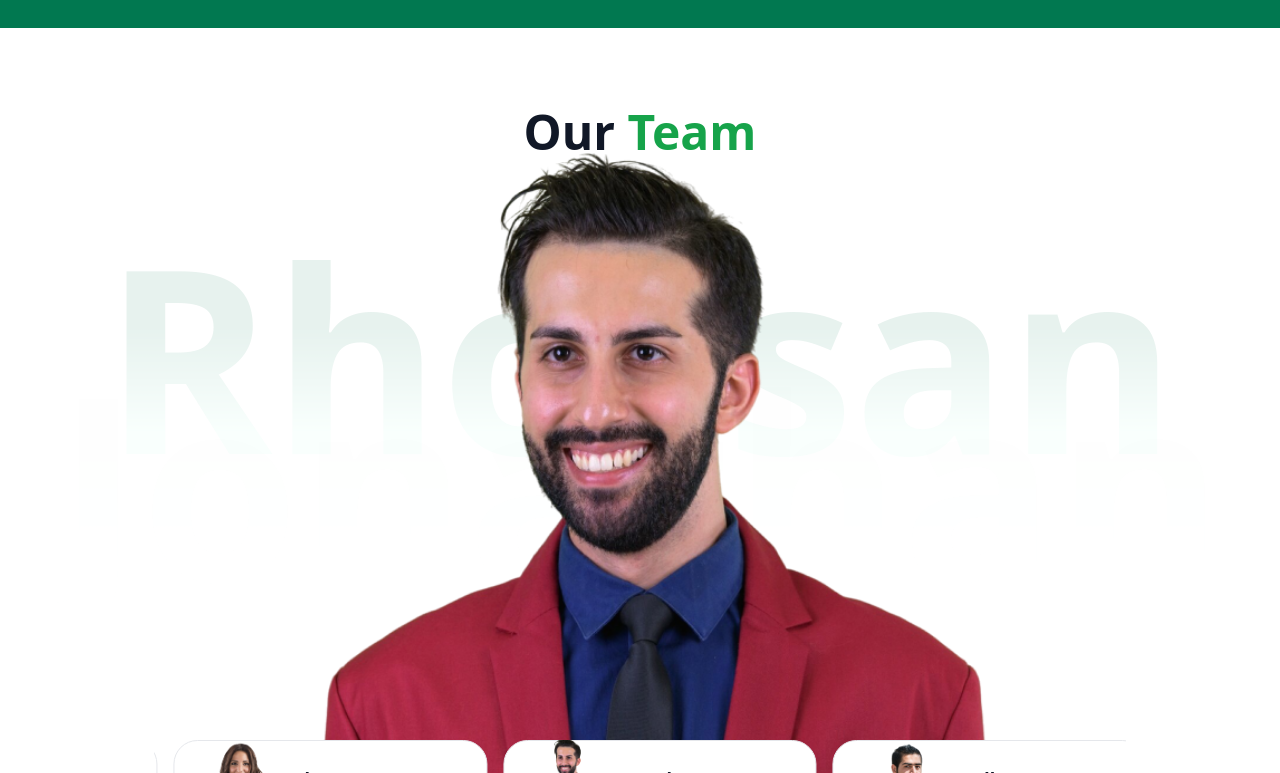
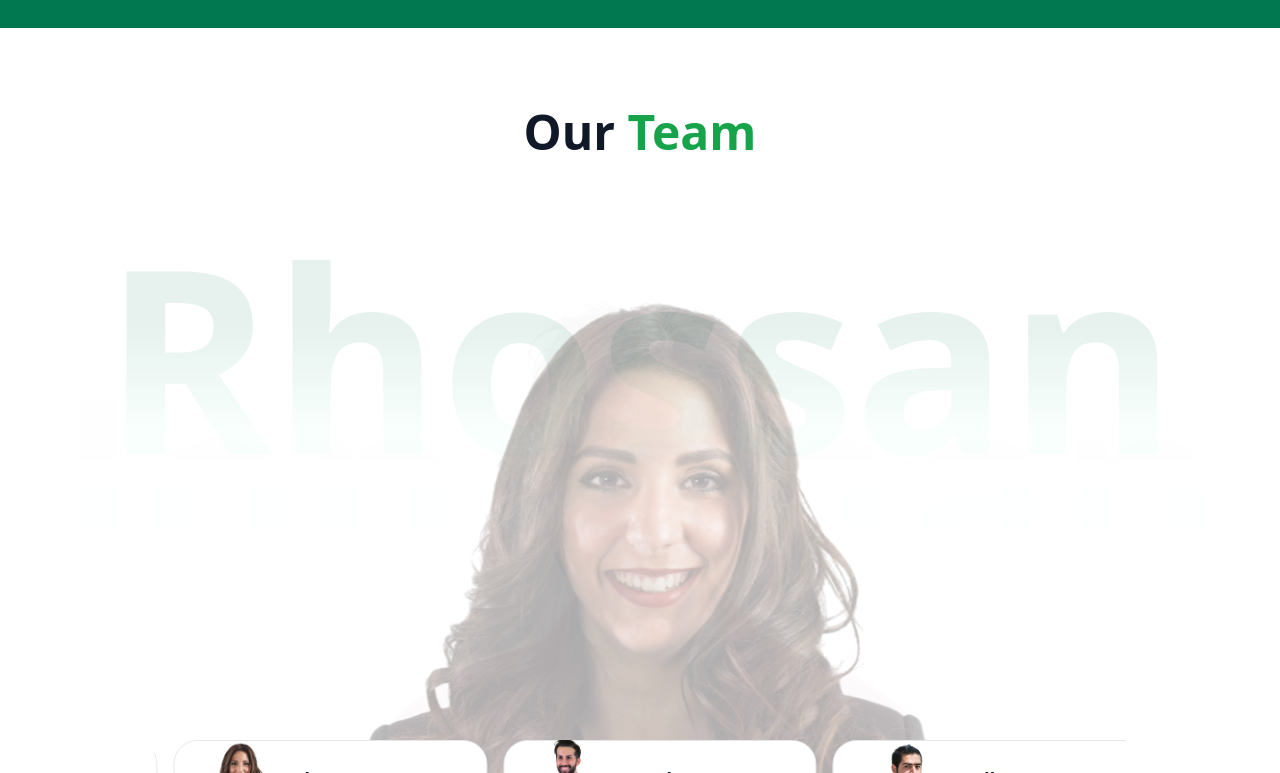
Before and after one commit to dhanuskumar18/eastland_website, a Next.js app: page /AboutUs in a window 1280 px wide. Shown: the part 2147-2920 px from the top of the page. Built offline with nearby package versions, Linux system fonts and the light colour scheme.

Commit message:
testimonial completed

```diff
--- a/app/AboutUs/page.tsx
+++ b/app/AboutUs/page.tsx
@@ -418,6 +418,44 @@ function TeamSection() {
       .name-static {
         opacity: 0.3;
       }
+
+      @keyframes imageSlideDownOut {
+        0% {
+          transform: translate(-50%, -50%) scale(1);
+          opacity: 1;
+        }
+        100% {
+          transform: translate(-50%, -50%) scale(0.8);
+          opacity: 0;
+        }
+      }
+
+      @keyframes imageSlideUpIn {
+        0% {
+          transform: translate(-50%, -50%) scale(0.8);
+          opacity: 0;
+        }
+        100% {
+          transform: translate(-50%, -50%) scale(1);
+          opacity: 1;
+        }
+      }
+
+      .image-exit {
+        animation: imageSlideDownOut 2000ms ease-in-out forwards;
+        transform-origin: bottom center;
+      }
+
+      .image-enter {
+        animation: imageSlideUpIn 2000ms ease-in-out 1000ms forwards;
+        opacity: 0;
+        transform: translate(-50%, -50%) scale(0.8);
+        transform-origin: bottom center;
+      }
+
+      .image-static {
+        opacity: 1;
+      }
     `
     document.head.appendChild(style)
 
@@ -486,13 +524,35 @@ function TeamSection() {
 
         {/* Featured Image - Large Center Display */}
         <div className="relative mb-16 z-10" style={{ height: '600px' }}>
+          {/* Previous image (exiting) */}
+          {isTransitioning && previousMember && (
+            <div
+              className="absolute rounded-3xl overflow-hidden w-[400px] h-[400px] sm:w-[500px] sm:h-[500px] md:w-[600px] md:h-[600px] lg:w-[700px] lg:h-[700px] xl:w-[800px] xl:h-[800px] image-exit"
+              style={{
+                top: '50%',
+                left: '50%',
+                transform: 'translate(-50%, -50%)',
+                transformOrigin: 'bottom center',
+                zIndex: 4,
+              }}
+            >
+              <Image
+                src={previousMember.image || "/placeholder.svg"}
+                alt={previousMember.name}
+                fill
+                className="object-cover"
+              />
+            </div>
+          )}
+
+          {/* Current image (entering) */}
           <div
-            className="absolute rounded-3xl overflow-hidden w-[400px] h-[400px] sm:w-[500px] sm:h-[500px] md:w-[600px] md:h-[600px] lg:w-[700px] lg:h-[700px] xl:w-[800px] xl:h-[800px]"
+            className={`absolute rounded-3xl overflow-hidden w-[400px] h-[400px] sm:w-[500px] sm:h-[500px] md:w-[600px] md:h-[600px] lg:w-[700px] lg:h-[700px] xl:w-[800px] xl:h-[800px] ${isTransitioning ? 'image-enter' : 'image-static'}`}
             style={{
               top: '50%',
               left: '50%',
               transform: 'translate(-50%, -50%)',
-              transformOrigin: 'center center',
+              transformOrigin: 'bottom center',
               zIndex: 5,
             }}
           >
```
